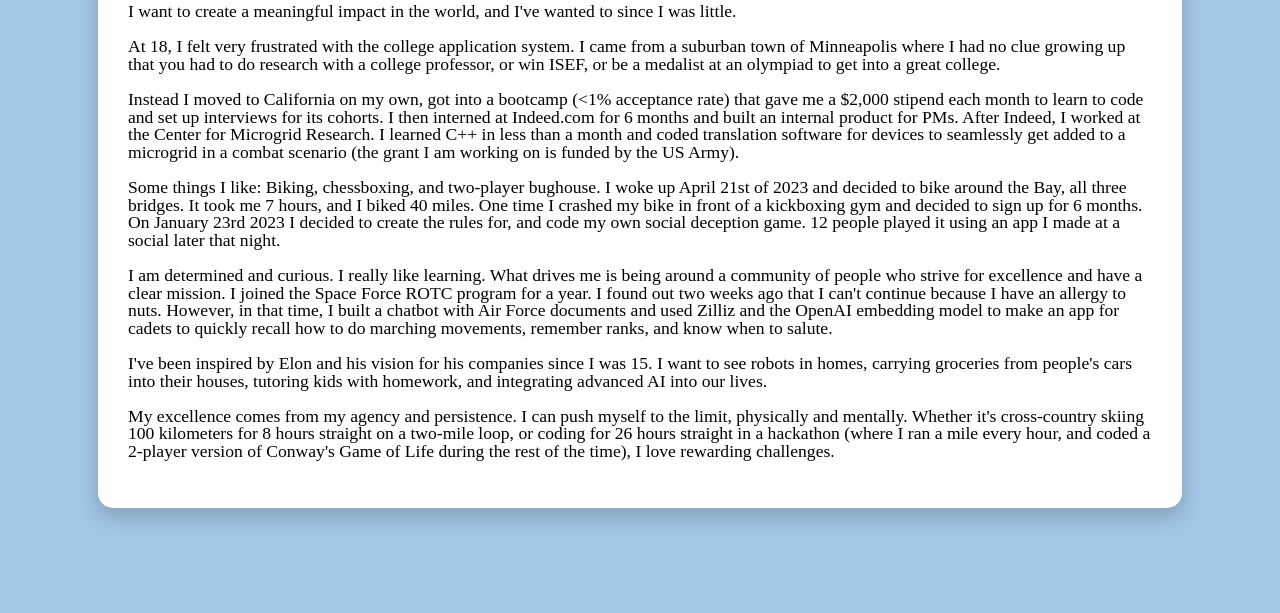
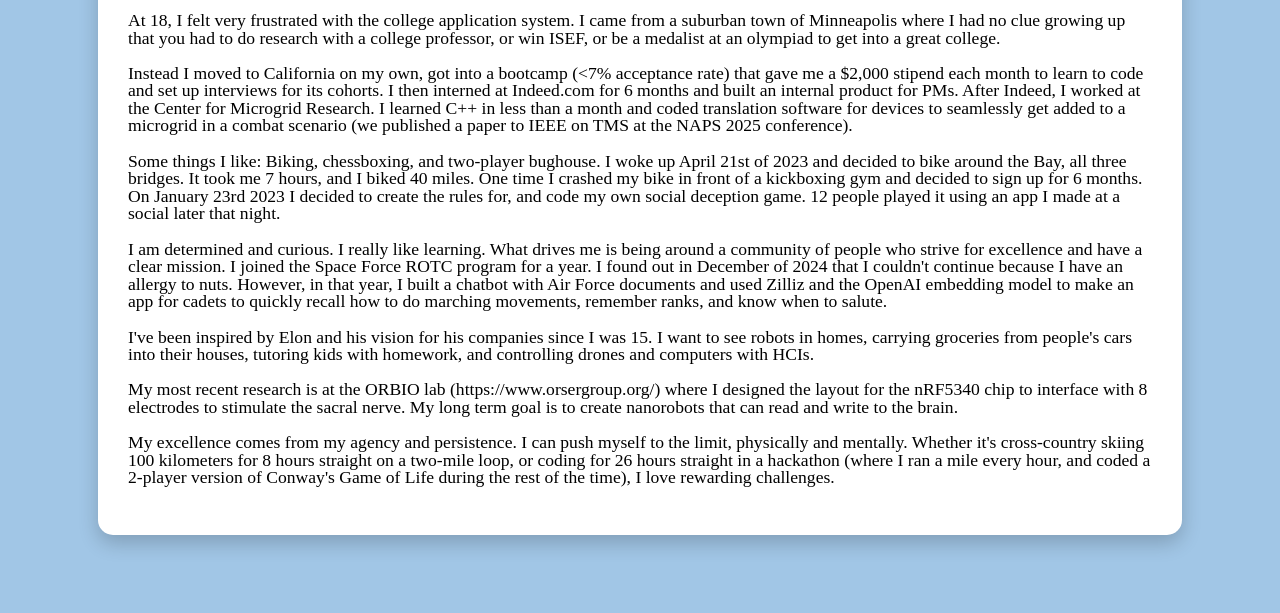
Before and after one commit to sophia-pung/spunge.dev, a website: page evidence-of-excellence/index.html in a window 1280 px wide. Shown: the part 187-800 px from the top of the page. Drawn offline with Linux system fonts and the light colour scheme.

Commit message:
Update index.html

```diff
--- a/evidence-of-excellence/index.html
+++ b/evidence-of-excellence/index.html
@@ -40,12 +40,13 @@
 <body>
   <div class="content">
     <h1>Evidence of Excellence</h1>
-    <p>I want to create a meaningful impact in the world, and I've wanted to since I was little.</p>
+    <p>I want to create a meaningful impact in the world, and I've wanted to <a href="https://forum.effectivealtruism.org/posts/W4dNEg3wWwJPN5NEL/a-manifesto" target="_blank">since I was little</a>.</p>
     <p>At 18, I felt very frustrated with the college application system. I came from a suburban town of Minneapolis where I had no clue growing up that you had to do research with a college professor, or win ISEF, or be a medalist at an olympiad to get into a great college.</p>
-    <p>Instead I moved to California on my own, got into a bootcamp (&lt;1% acceptance rate) that gave me a $2,000 stipend each month to learn to code and set up interviews for its cohorts. I then interned at Indeed.com for 6 months and built an internal product for PMs. After Indeed, I worked at the Center for Microgrid Research. I learned C++ in less than a month and coded translation software for devices to seamlessly get added to a microgrid in a combat scenario (the grant I am working on is funded by the US Army).</p>
+    <p>Instead I moved to California on my own, got into a bootcamp (&lt;7% acceptance rate) that gave me a $2,000 stipend each month to learn to code and set up interviews for its cohorts. I then interned at Indeed.com for 6 months and built an internal product for PMs. After Indeed, I worked at the Center for Microgrid Research. I learned C++ in less than a month and coded translation software for devices to seamlessly get added to a microgrid in a combat scenario (we published a paper to IEEE on TMS at the NAPS 2025 conference).</p>
     <p>Some things I like: Biking, chessboxing, and two-player bughouse. I woke up April 21st of 2023 and decided to bike around the Bay, all three bridges. It took me 7 hours, and I biked 40 miles. One time I crashed my bike in front of a kickboxing gym and decided to sign up for 6 months. On January 23rd 2023 I decided to create the rules for, and code my own social deception game. 12 people played it using an app I made at a social later that night.</p>
-    <p>I am determined and curious. I really like learning. What drives me is being around a community of people who strive for excellence and have a clear mission. I joined the Space Force ROTC program for a year. I found out two weeks ago that I can't continue because I have an allergy to nuts. However, in that time, I built a chatbot with Air Force documents and used Zilliz and the OpenAI embedding model to make an app for cadets to quickly recall how to do marching movements, remember ranks, and know when to salute.</p>
-    <p>I've been inspired by Elon and his vision for his companies since I was 15. I want to see robots in homes, carrying groceries from people's cars into their houses, tutoring kids with homework, and integrating advanced AI into our lives.</p>
+    <p>I am determined and curious. I really like learning. What drives me is being around a community of people who strive for excellence and have a clear mission. I joined the Space Force ROTC program for a year. I found out in December of 2024 that I couldn't continue because I have an allergy to nuts. However, in that year, I built a chatbot with Air Force documents and used Zilliz and the OpenAI embedding model to make an app for cadets to quickly recall how to do marching movements, remember ranks, and know when to salute.</p>
+    <p>I've been inspired by Elon and his vision for his companies since I was 15. I want to see robots in homes, carrying groceries from people's cars into their houses, tutoring kids with homework, and controlling drones and computers with HCIs.</p>
+    <p>My most recent research is at the ORBIO lab (https://www.orsergroup.org/) where I designed the layout for the nRF5340 chip to interface with 8 electrodes to stimulate the sacral nerve. My long term goal is to create nanorobots that can read and write to the brain.</p>
     <p>My excellence comes from my agency and persistence. I can push myself to the limit, physically and mentally. Whether it's cross-country skiing 100 kilometers for 8 hours straight on a two-mile loop, or coding for 26 hours straight in a hackathon (where I ran a mile every hour, and coded a 2-player version of Conway's Game of Life during the rest of the time), I love rewarding challenges.</p>
   </div>
 </body>
```
